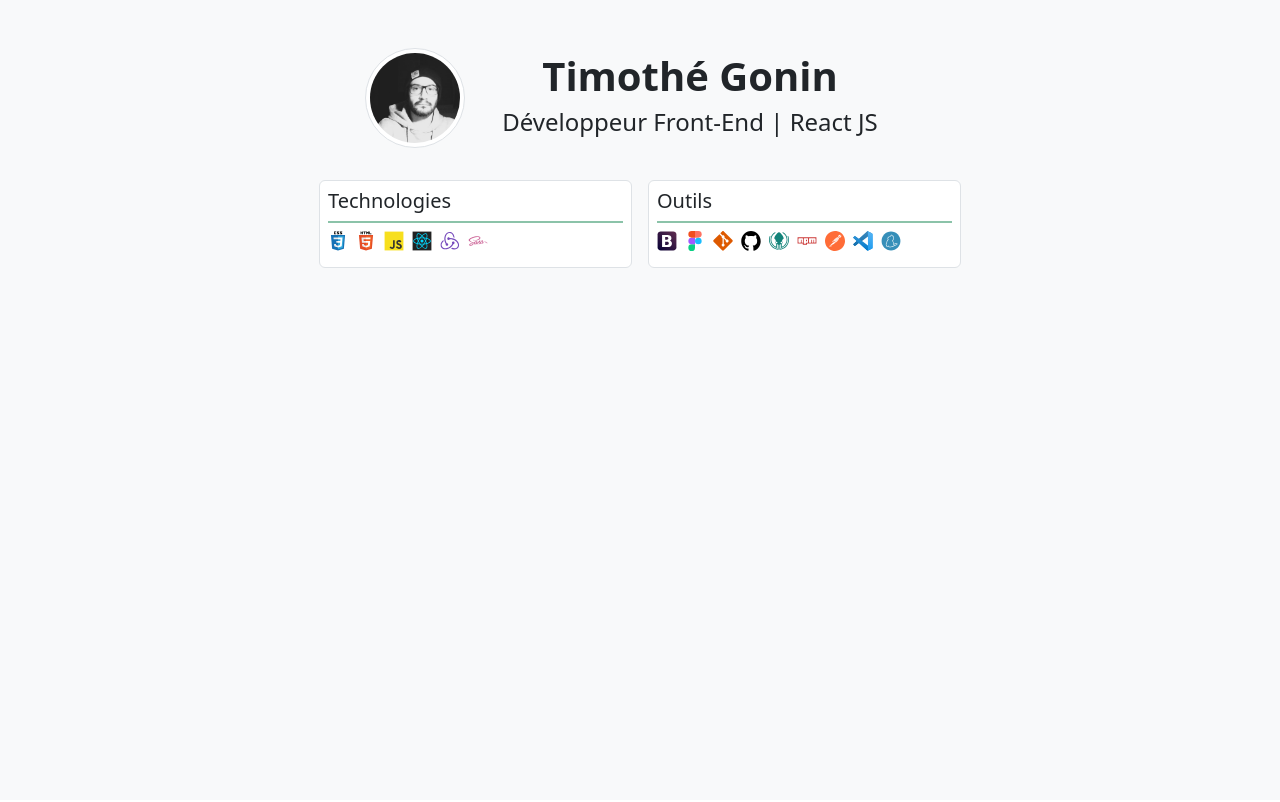
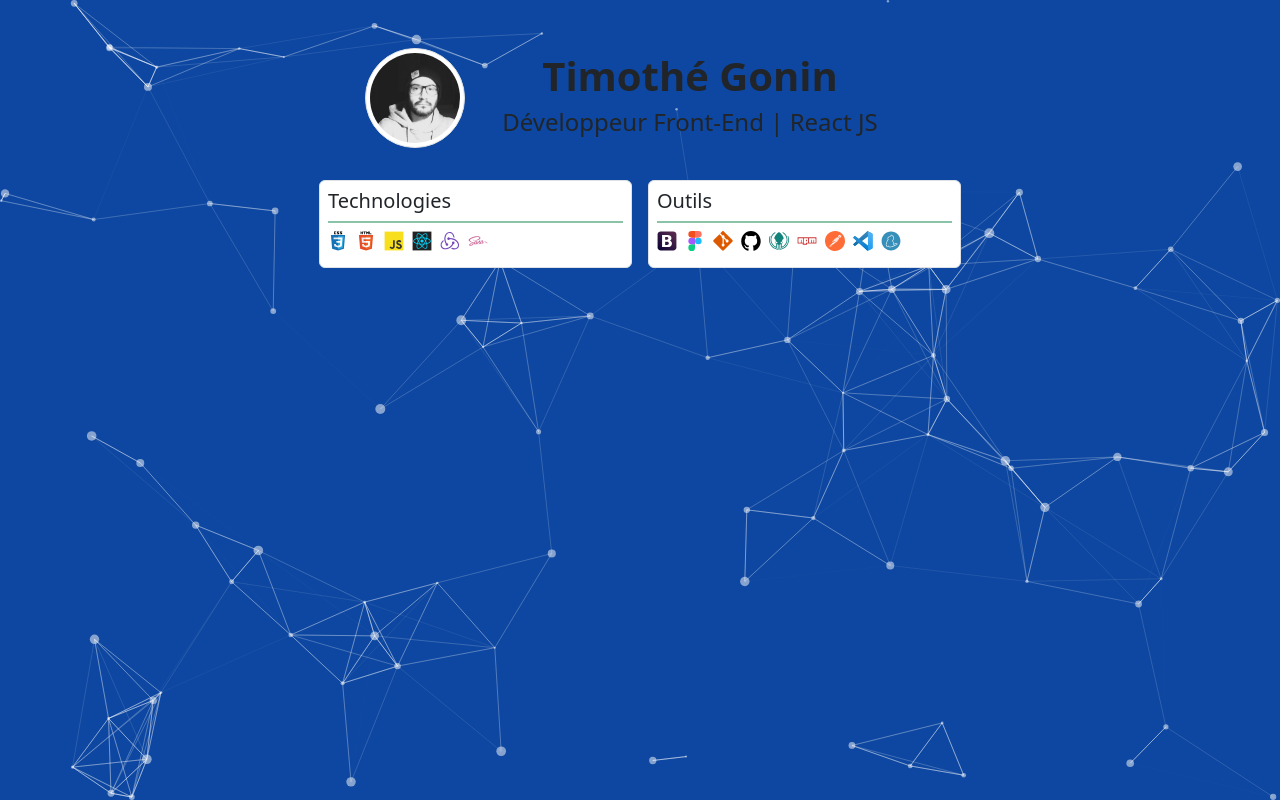
Before and after one commit to timothegonin/portfolio, a React (Create React App) app: page / in a window 1280 px wide. Shown: the top 802 px of the page. Built offline with nearby package versions, Linux system fonts and the light colour scheme.

Commit message:
💩 💫 basic particle component and styles

```diff
--- a/src/App.js
+++ b/src/App.js
@@ -1,4 +1,5 @@
 import "./App.css";
+import ParticlesBackground from "./components/ParticlesBackground";
 import Jumbotron from "./components/Jumbotron";
 import Contact from "./components/Contact";
 import Footer from "./components/Footer";
@@ -6,6 +7,7 @@ import Footer from "./components/Footer";
 function App() {
 	return (
 		<div className="App">
+			<ParticlesBackground />
 			<Jumbotron />
 			<Contact />
 			<Footer />
--- a/src/components/Jumbotron.jsx
+++ b/src/components/Jumbotron.jsx
@@ -31,7 +31,8 @@ const TechIconsWrapper = styled(Container)`
 
 const Jumbotron = () => {
 	return (
-		<div className="p-5 mb-4 bg-body-tertiary h-100">
+		// <div className="p-5 mb-4 bg-body-tertiary h-100">
+		<div className="p-5 mb-4 h-100">
 			<PresentationWrapper fluid className="mb-4">
 				<Row className="justify-content-center">
 					<PictureBox xs={6} md={4} className="d-flex align-items-center">
--- /dev/null
+++ b/src/components/ParticlesBackground.jsx
@@ -0,0 +1,89 @@
+import Particles from "react-particles";
+import { loadFull } from "tsparticles";
+
+const ParticlesBackground = () => {
+	async function loadParticles(main) {
+		await loadFull(main);
+	}
+	return (
+		<Particles
+			id="tsparticles"
+			init={loadParticles}
+			options={{
+				fullScreen: {
+					enable: true,
+					zIndex: -1,
+				},
+				background: {
+					color: {
+						value: "#0d47a1",
+					},
+				},
+				fpsLimit: 120,
+				interactivity: {
+					events: {
+						onClick: {
+							enable: true,
+							mode: "push",
+						},
+						onHover: {
+							enable: true,
+							mode: "repulse",
+						},
+						resize: true,
+					},
+					modes: {
+						push: {
+							quantity: 4,
+						},
+						repulse: {
+							distance: 200,
+							duration: 0.4,
+						},
+					},
+				},
+				particles: {
+					color: {
+						value: "#ffffff",
+					},
+					links: {
+						color: "#ffffff",
+						distance: 150,
+						enable: true,
+						opacity: 0.5,
+						width: 1,
+					},
+					move: {
+						direction: "none",
+						enable: true,
+						outModes: {
+							default: "bounce",
+						},
+						random: false,
+						speed: 6,
+						straight: false,
+					},
+					number: {
+						density: {
+							enable: true,
+							area: 800,
+						},
+						value: 80,
+					},
+					opacity: {
+						value: 0.5,
+					},
+					shape: {
+						type: "circle",
+					},
+					size: {
+						value: { min: 1, max: 5 },
+					},
+				},
+				detectRetina: true,
+			}}
+		/>
+	);
+};
+
+export default ParticlesBackground;
```
